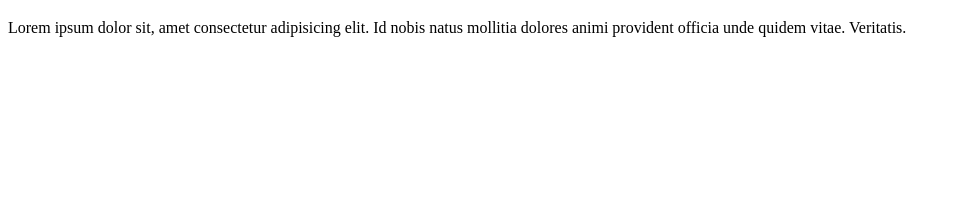
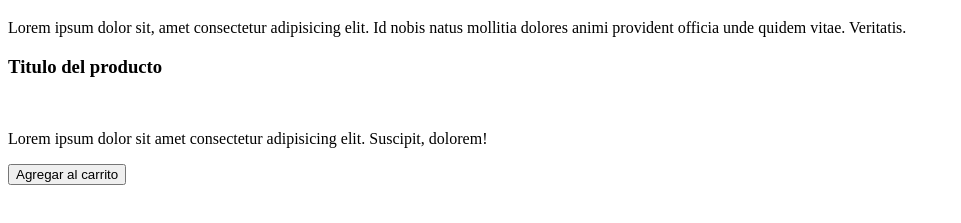
Before and after one commit to mathiasbarbosa/nuevoProyecto, a plain HTML site: page pages/productos.html in a window 1280 px wide. Shown: the part 61-284 px from the top of the page, without its empty margins (0-961 px from the left). Drawn offline with Linux system fonts and the light colour scheme.

Commit message:
estructura de la tarjeta para productos

```diff
--- a/pages/productos.html
+++ b/pages/productos.html
@@ -10,5 +10,12 @@
 
     <h1>Productos</h1>
     <p>Lorem ipsum dolor sit, amet consectetur adipisicing elit. Id nobis natus mollitia dolores animi provident officia unde quidem vitae. Veritatis.</p>
+    <div>
+        <h3>Titulo del producto</h3>
+        <img src="" alt="">
+        <p>Lorem ipsum dolor sit amet consectetur adipisicing elit. Suscipit, dolorem!</p>
+        <button>Agregar al carrito</button>
+    </div>
+
 </body>
 </html>
```
Also changed, not shown: 1 other file.
